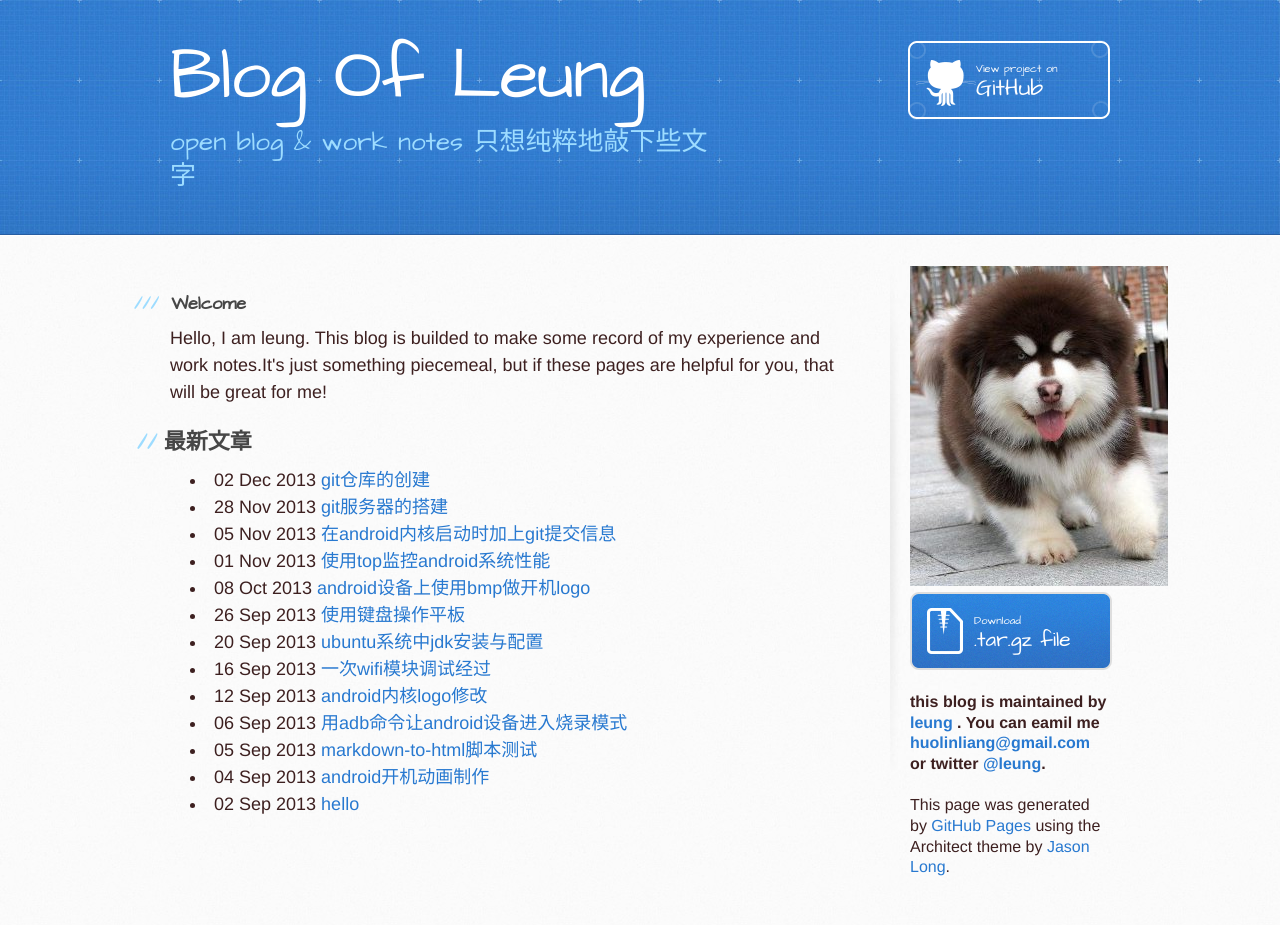
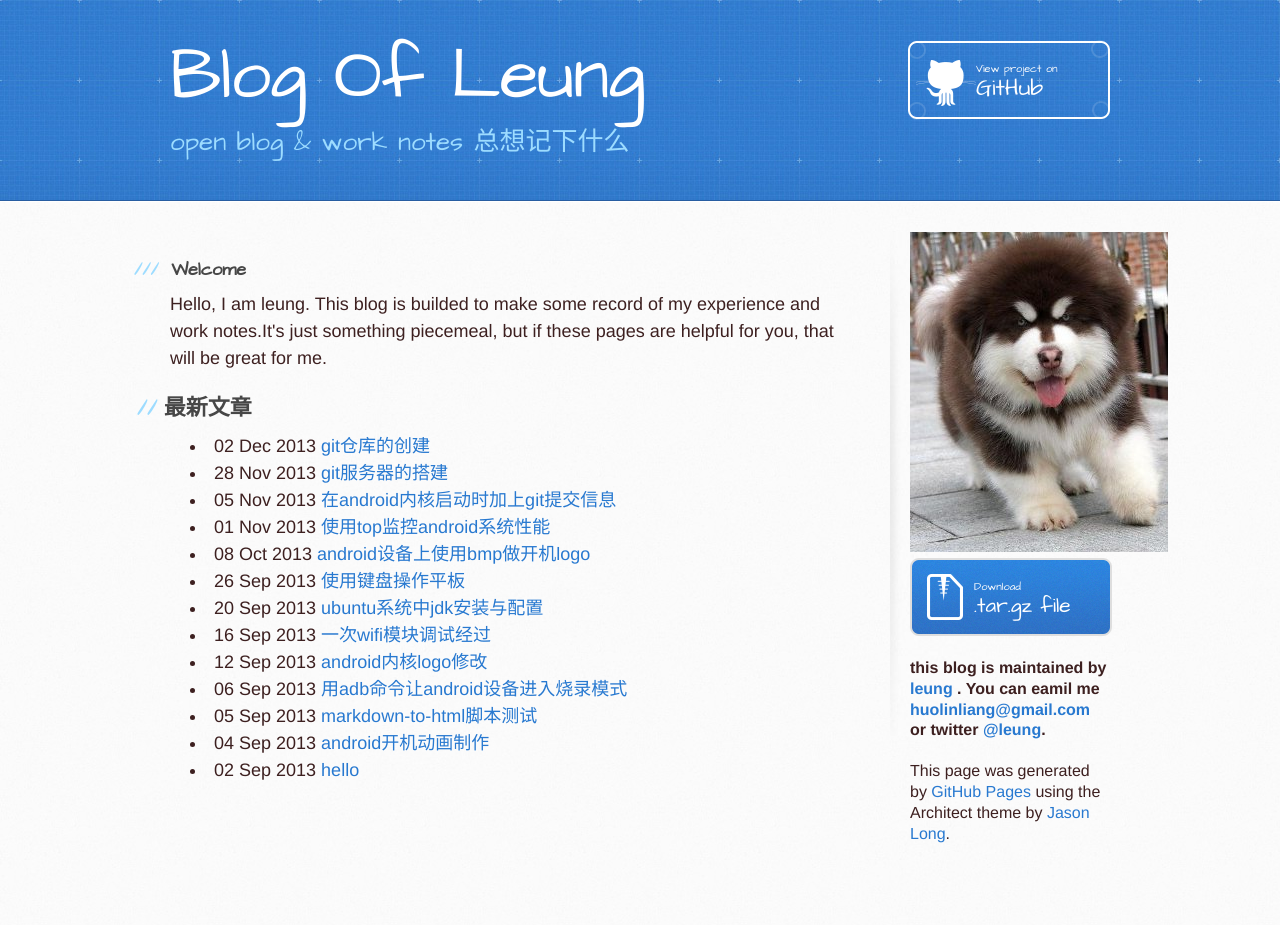
Before and after one commit to huolinliang/blog_leung, a Jekyll site: the page built from index.html, in a window 1280 px wide. Built offline with Jekyll 4.4.1, drawn with Linux system fonts in a browser that asks for light colours; Markdown is read by kramdown in place of the engine named in the settings; after the commit the page ends 900 px from its top, so only the background shows below that.

Commit message:
modify-r2

```diff
--- a/index.html
+++ b/index.html
@@ -22,7 +22,7 @@
     <header>
       <div class="inner">
         <h1>Blog Of Leung</h1>
-        <h2>open blog &amp; work notes  只想纯粹地敲下些文字</h2>
+        <h2>open blog &amp; work notes 总想记下什么 </h2>
         <a href="https://github.com/huolinliang/blog_leung" class="button"><small>View project on</small>GitHub</a>
       </div>
     </header>
@@ -33,7 +33,7 @@
           <h3>
 <a name="welcome" class="anchor" href="#welcome"><span class="octicon octicon-link"></span></a>Welcome</h3>
 
-<p>Hello, I am leung. This blog is builded to make some record of my experience and work notes.It's just something piecemeal, but if these pages are helpful for you, that will be great for me!</p>
+<p>Hello, I am leung. This blog is builded to make some record of my experience and work notes.It's just something piecemeal, but if these pages are helpful for you, that will be great for me. </p>
 
 <h2>最新文章</h2>
 <ul>
```
